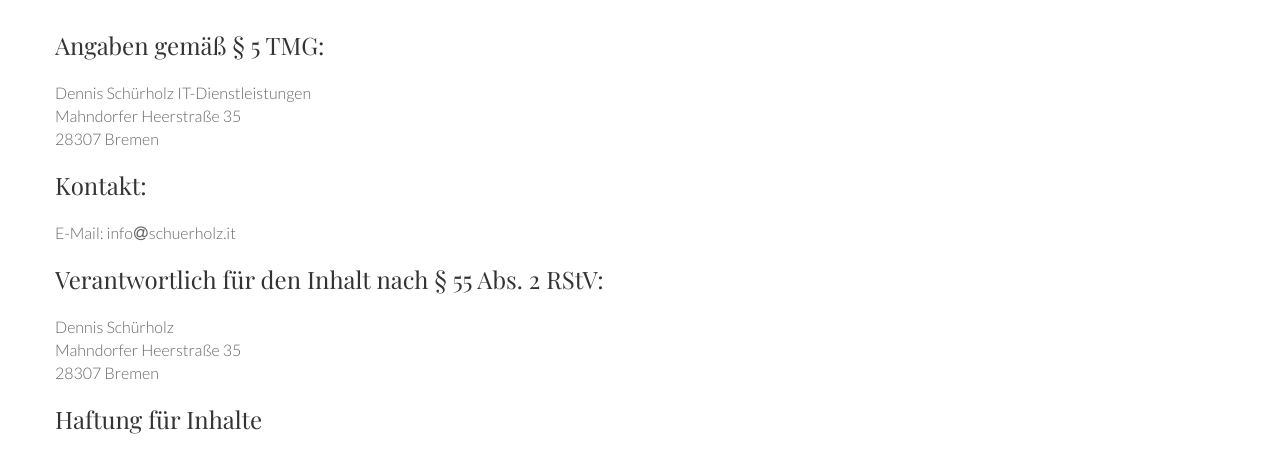
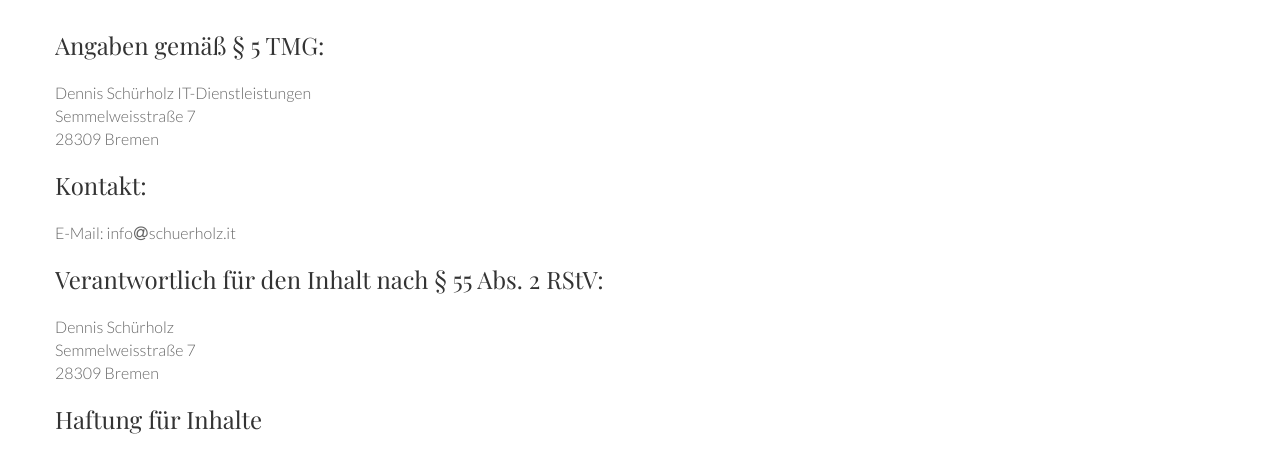
Before and after one commit to dennisschuerholz/schuerholz.it, a Jekyll site: the page built from _pages/impressum.md, in a window 1280 px wide. Shown: the part 186-645 px from the top of the page. Built offline with Jekyll 4.4.1, drawn with Linux system fonts in a browser that asks for light colours.

```diff
--- a/_pages/impressum.md
+++ b/_pages/impressum.md
@@ -11,14 +11,14 @@ picture-pos: 70%
 
 <h3>Angaben gemäß § 5 TMG:</h3>
 <p>Dennis Schürholz IT-Dienstleistungen<br />
-Mahndorfer Heerstraße 35<br />
-28307 Bremen</p>
+Semmelweisstraße 7<br />
+28309 Bremen</p>
 <h3>Kontakt:</h3>
 E-Mail: info<i class="fa fa-at"></i>schuerholz.it
 <h3>Verantwortlich für den Inhalt nach § 55 Abs. 2 RStV:</h3>
 <p>Dennis Schürholz<br />
-Mahndorfer Heerstraße 35<br />
-28307 Bremen</p>
+Semmelweisstraße 7<br />
+28309 Bremen</p>
 <h3>Haftung für Inhalte</h3>
 <p>Als Diensteanbieter sind wir gemäß § 7 Abs.1 TMG für eigene Inhalte auf diesen Seiten nach den allgemeinen Gesetzen verantwortlich. Nach §§ 8 bis 10 TMG sind wir als Diensteanbieter jedoch nicht verpflichtet, übermittelte oder gespeicherte fremde Informationen zu überwachen oder nach Umständen zu forschen, die auf eine rechtswidrige Tätigkeit hinweisen.</p>
 <p>Verpflichtungen zur Entfernung oder Sperrung der Nutzung von Informationen nach den allgemeinen Gesetzen bleiben hiervon unberührt. Eine diesbezügliche Haftung ist jedoch erst ab dem Zeitpunkt der Kenntnis einer konkreten Rechtsverletzung möglich. Bei Bekanntwerden von entsprechenden Rechtsverletzungen werden wir diese Inhalte umgehend entfernen.</p>
```
Also changed, not shown: _pages/kontakt.md (+3 -3 lines).
